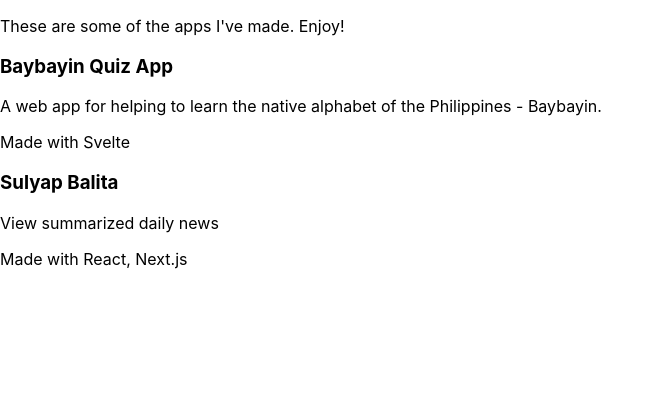
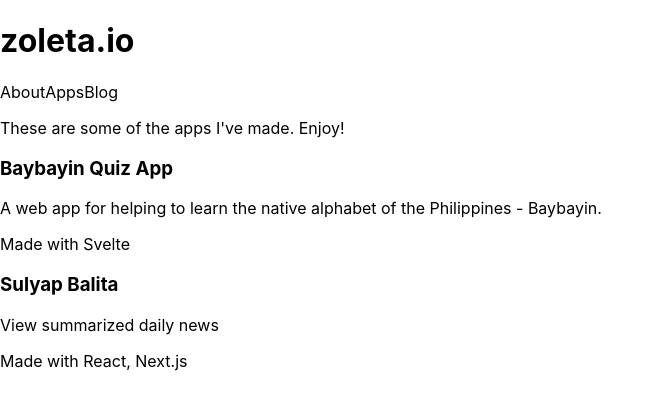
Before and after one commit to ryanarnold/personal-site, a Next.js app: page /apps in a window 1280 px wide. Shown: the top 408 px of the page, without its empty margins (0-664 px from the left). Built offline with nearby package versions, Linux system fonts and the light colour scheme.

Commit message:
Add navigation bar to apps page

```diff
--- a/pages/apps/index.tsx
+++ b/pages/apps/index.tsx
@@ -1,11 +1,13 @@
 import React from 'react';
 import apps from '../../content/apps';
+import NavigationBar from '../components/navbar/NavigationBar';
 
 interface Props {}
 
 function AppsPage({}: Props) {
   return (
     <div>
+      <NavigationBar />
       <p>These are some of the apps I&apos;ve made. Enjoy!</p>
       {apps.map((app) => (
         <div>
```
